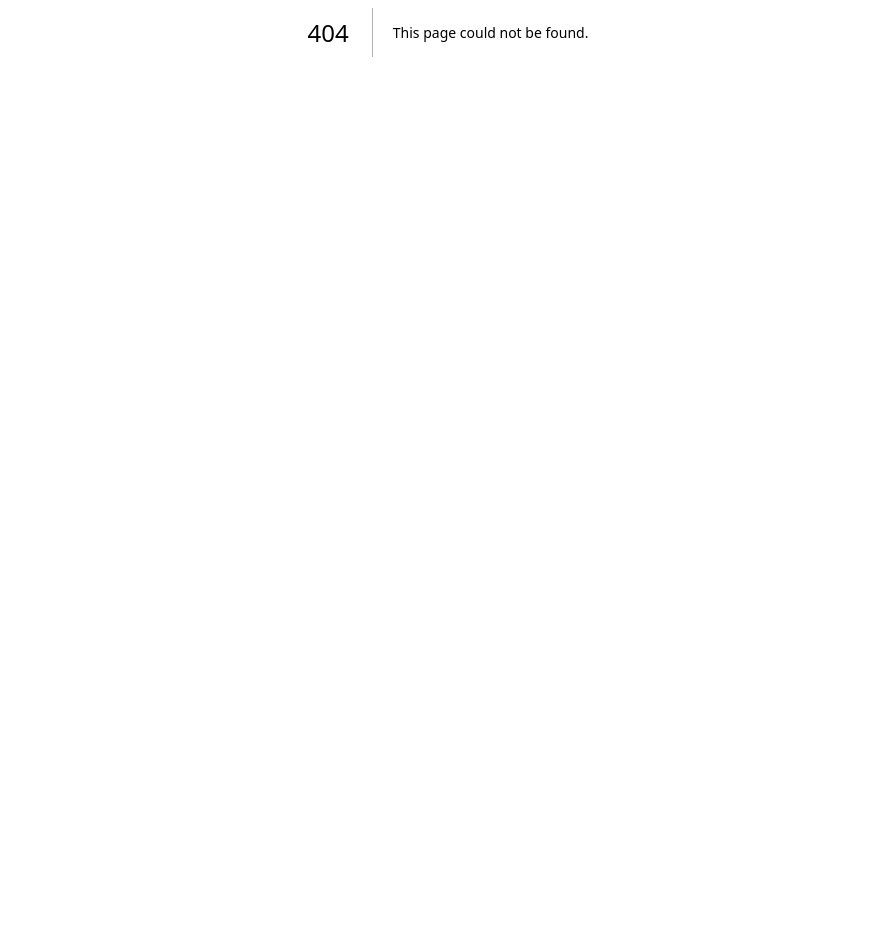
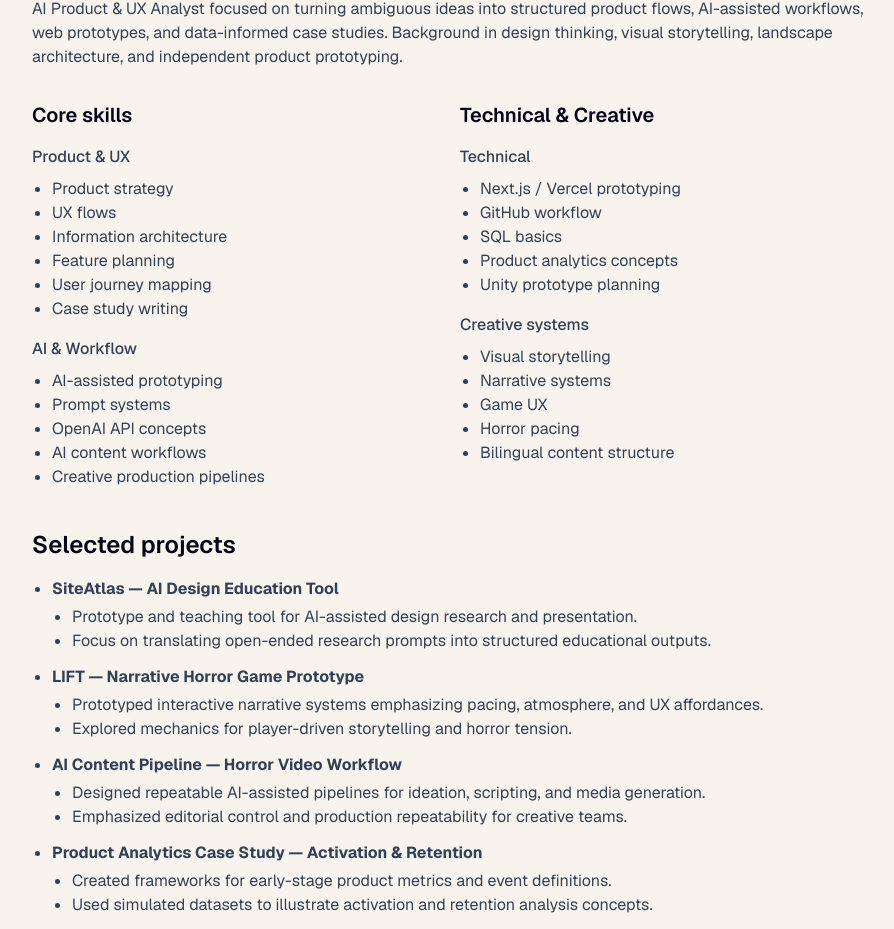
Before and after one commit to chantao1108-arch/chan-tao-portfolio, a Next.js app: page /resume in a window 1280 px wide. Before the commit this address had no page. Shown: the part 368-1297 px from the top of the page, without its empty margins (192-1086 px from the left). Before the commit the page ends 800 px from the top, so only its background shows below. Built offline with nearby package versions, Linux system fonts and the light colour scheme.

Commit message:
Add resume page

```diff
--- /dev/null
+++ b/app/resume/page.tsx
@@ -0,0 +1,153 @@
+import type { Metadata } from "next";
+import { SiteFooter } from "@/src/components/SiteFooter";
+import { SiteHeader } from "@/src/components/SiteHeader";
+
+export const metadata: Metadata = {
+  title: "Resume — Chan Tao",
+  description:
+    "Resume for Chan Tao, AI Product & UX Analyst. Contact: chantao1108@gmail.com",
+  openGraph: {
+    title: "Resume — Chan Tao",
+    description: "Resume for Chan Tao, AI Product & UX Analyst.",
+    type: "website",
+    url: "https://chan-tao-portfolio.vercel.app/resume",
+  },
+};
+
+export default function ResumePage() {
+  return (
+    <div className="min-h-screen bg-[#f8f3ec] text-slate-950">
+      <SiteHeader />
+      <main className="mx-auto max-w-4xl px-6 pb-24 pt-10 lg:px-8">
+        <header className="space-y-4">
+          <h1 className="text-4xl font-semibold">Chan Tao</h1>
+          <p className="text-lg text-slate-700">AI Product &amp; UX Analyst</p>
+          <p className="text-sm text-slate-700">Email: chantao1108@gmail.com</p>
+          <p className="text-sm text-slate-700">Portfolio: chan-tao-portfolio.vercel.app</p>
+        </header>
+
+        <section className="mt-10 space-y-6 text-slate-700">
+          <h2 className="text-2xl font-semibold text-slate-950">Professional summary</h2>
+          <p>
+            AI Product &amp; UX Analyst focused on turning ambiguous ideas into structured product flows, AI-assisted workflows, web prototypes, and data-informed case studies. Background in design thinking, visual storytelling, landscape architecture, and independent product prototyping.
+          </p>
+        </section>
+
+        <section className="mt-8 grid gap-6 lg:grid-cols-2">
+          <div>
+            <h3 className="text-xl font-semibold text-slate-950">Core skills</h3>
+            <div className="mt-4 space-y-4 text-slate-700">
+              <div>
+                <h4 className="font-medium">Product &amp; UX</h4>
+                <ul className="mt-2 list-disc pl-5">
+                  <li>Product strategy</li>
+                  <li>UX flows</li>
+                  <li>Information architecture</li>
+                  <li>Feature planning</li>
+                  <li>User journey mapping</li>
+                  <li>Case study writing</li>
+                </ul>
+              </div>
+
+              <div>
+                <h4 className="font-medium">AI &amp; Workflow</h4>
+                <ul className="mt-2 list-disc pl-5">
+                  <li>AI-assisted prototyping</li>
+                  <li>Prompt systems</li>
+                  <li>OpenAI API concepts</li>
+                  <li>AI content workflows</li>
+                  <li>Creative production pipelines</li>
+                </ul>
+              </div>
+            </div>
+          </div>
+
+          <div>
+            <h3 className="text-xl font-semibold text-slate-950">Technical &amp; Creative</h3>
+            <div className="mt-4 space-y-4 text-slate-700">
+              <div>
+                <h4 className="font-medium">Technical</h4>
+                <ul className="mt-2 list-disc pl-5">
+                  <li>Next.js / Vercel prototyping</li>
+                  <li>GitHub workflow</li>
+                  <li>SQL basics</li>
+                  <li>Product analytics concepts</li>
+                  <li>Unity prototype planning</li>
+                </ul>
+              </div>
+
+              <div>
+                <h4 className="font-medium">Creative systems</h4>
+                <ul className="mt-2 list-disc pl-5">
+                  <li>Visual storytelling</li>
+                  <li>Narrative systems</li>
+                  <li>Game UX</li>
+                  <li>Horror pacing</li>
+                  <li>Bilingual content structure</li>
+                </ul>
+              </div>
+            </div>
+          </div>
+        </section>
+
+        <section className="mt-10 text-slate-700">
+          <h3 className="text-2xl font-semibold text-slate-950">Selected projects</h3>
+          <ul className="mt-4 space-y-3 list-disc pl-5">
+            <li>
+              <strong>SiteAtlas — AI Design Education Tool</strong>
+              <ul className="mt-1 list-disc pl-5">
+                <li>Prototype and teaching tool for AI-assisted design research and presentation.</li>
+                <li>Focus on translating open-ended research prompts into structured educational outputs.</li>
+              </ul>
+            </li>
+            <li>
+              <strong>LIFT — Narrative Horror Game Prototype</strong>
+              <ul className="mt-1 list-disc pl-5">
+                <li>Prototyped interactive narrative systems emphasizing pacing, atmosphere, and UX affordances.</li>
+                <li>Explored mechanics for player-driven storytelling and horror tension.</li>
+              </ul>
+            </li>
+            <li>
+              <strong>AI Content Pipeline — Horror Video Workflow</strong>
+              <ul className="mt-1 list-disc pl-5">
+                <li>Designed repeatable AI-assisted pipelines for ideation, scripting, and media generation.</li>
+                <li>Emphasized editorial control and production repeatability for creative teams.</li>
+              </ul>
+            </li>
+            <li>
+              <strong>Product Analytics Case Study — Activation &amp; Retention</strong>
+              <ul className="mt-1 list-disc pl-5">
+                <li>Created frameworks for early-stage product metrics and event definitions.</li>
+                <li>Used simulated datasets to illustrate activation and retention analysis concepts.</li>
+              </ul>
+            </li>
+          </ul>
+        </section>
+
+        <section className="mt-10 text-slate-700">
+          <h3 className="text-2xl font-semibold text-slate-950">Role fit</h3>
+          <ul className="mt-4 list-disc pl-5">
+            <li>AI Product Analyst</li>
+            <li>Technical Business Analyst</li>
+            <li>UX / Product Designer</li>
+            <li>Product Operations Analyst</li>
+            <li>AI Workflow Designer</li>
+            <li>Content Systems Designer</li>
+          </ul>
+        </section>
+
+        <section className="mt-10 text-slate-700">
+          <h3 className="text-2xl font-semibold text-slate-950">Tools</h3>
+          <p className="mt-4">Next.js, Vercel, GitHub, OpenAI API concepts, Figma planning, SQL basics, Unity planning, AI image/video tools, English product writing.</p>
+        </section>
+
+        <section className="mt-10 rounded-2xl border border-slate-200 bg-white p-6 text-slate-700">
+          <h3 className="text-lg font-semibold text-slate-950">Call to action</h3>
+          <p className="mt-3">Downloadable PDF resume coming soon.</p>
+          <p className="mt-2">Contact: chantao1108@gmail.com</p>
+        </section>
+      </main>
+      <SiteFooter />
+    </div>
+  );
+}
--- a/src/components/SiteHeader.tsx
+++ b/src/components/SiteHeader.tsx
@@ -4,6 +4,7 @@ const navItems = [
   { href: "/", label: "Home" },
   { href: "/work", label: "Work" },
   { href: "/about", label: "About" },
+  { href: "/resume", label: "Resume" },
   { href: "/contact", label: "Contact" },
 ];
 
```
